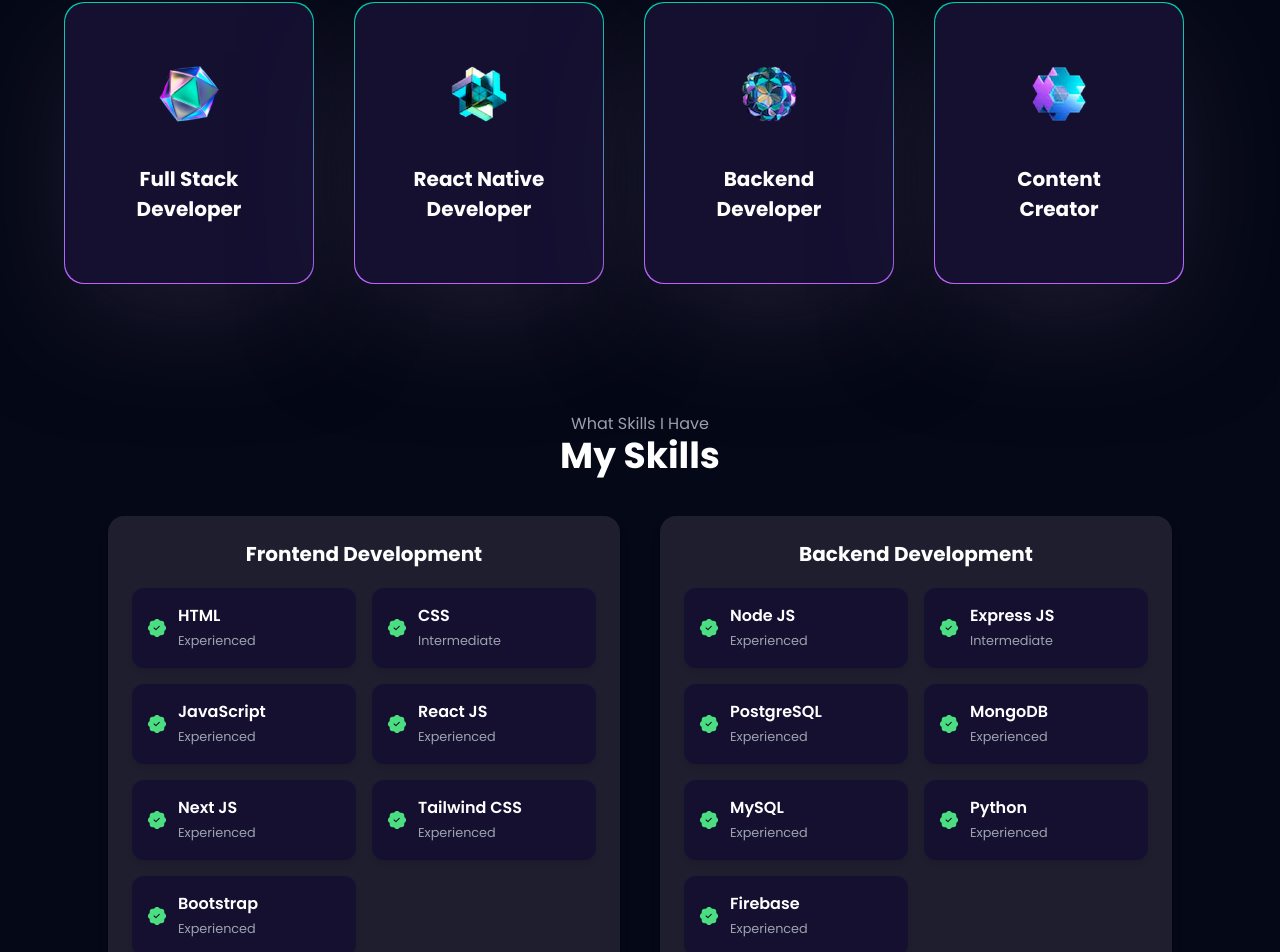
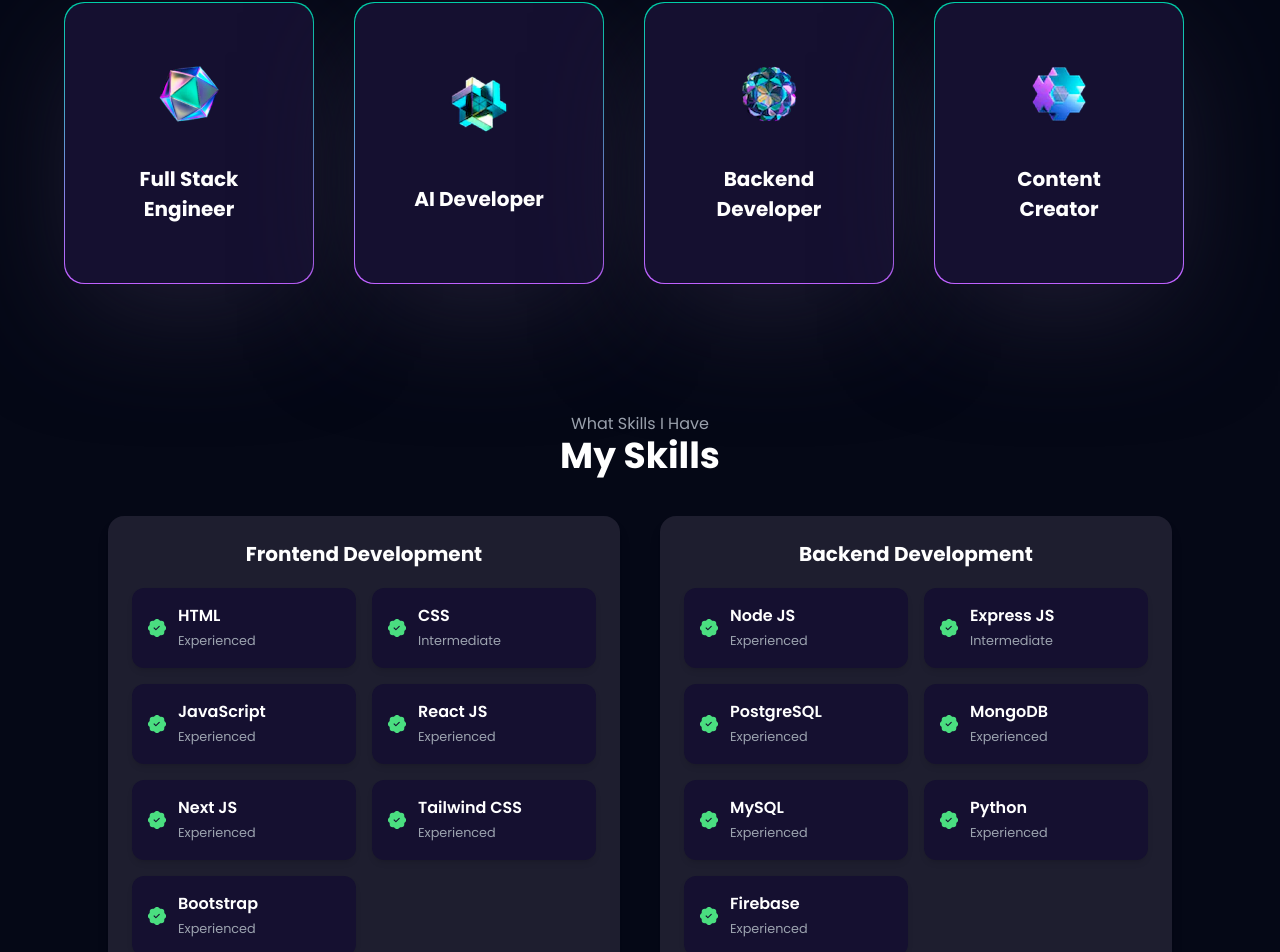
Before and after one commit to MohitGeryani/mgsportfolio, a React (Vite) app: page / in a window 1280 px wide. Shown: the part 1291-2243 px from the top of the page. Built offline with nearby package versions, Linux system fonts and the light colour scheme; no server answers.

Commit message:
Updated info

```diff
--- a/src/constants/index.ts
+++ b/src/constants/index.ts
@@ -61,11 +61,11 @@ export const navLinks: TNavLink[] = [
 
 const services: TService[] = [
   {
-    title: "Full Stack Developer",
+    title: "Full Stack Engineer",
     icon: web,
   },
   {
-    title: "React Native Developer",
+    title: "AI Developer",
     icon: mobile,
   },
   {
```
